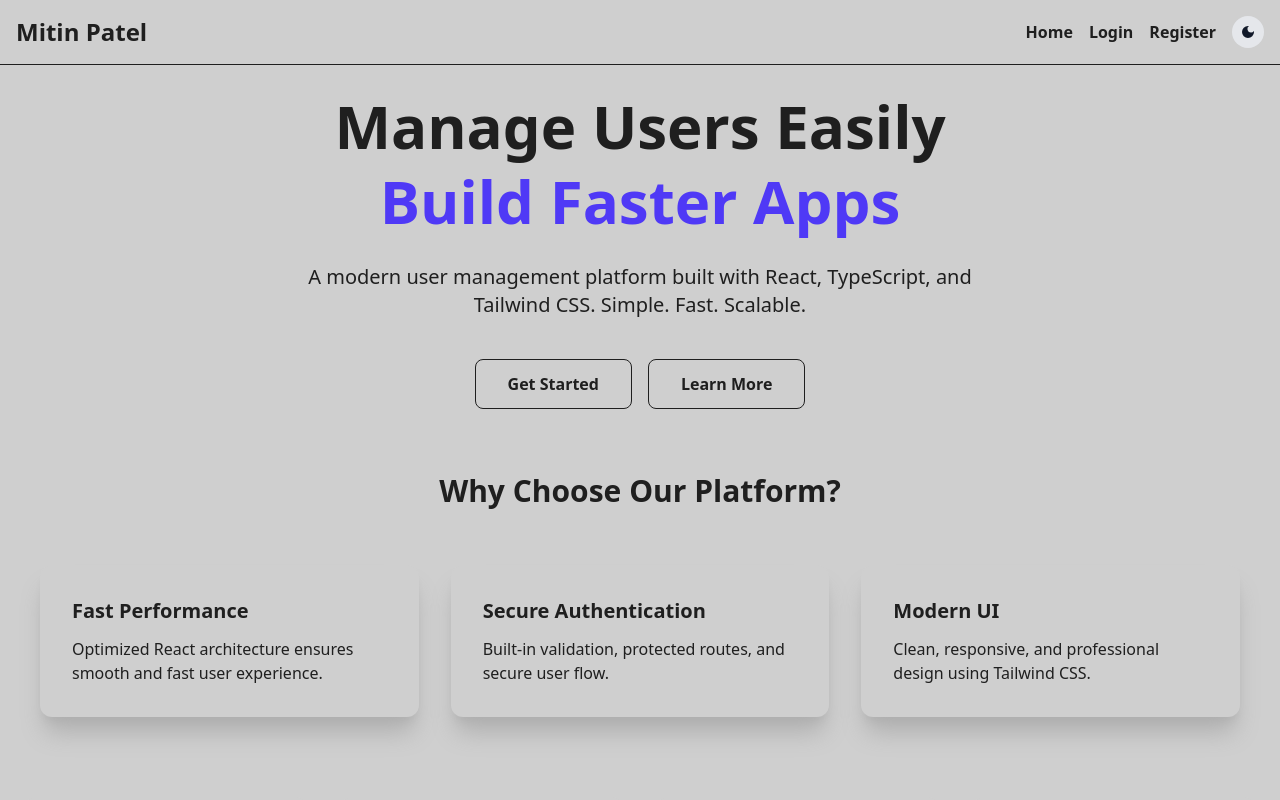
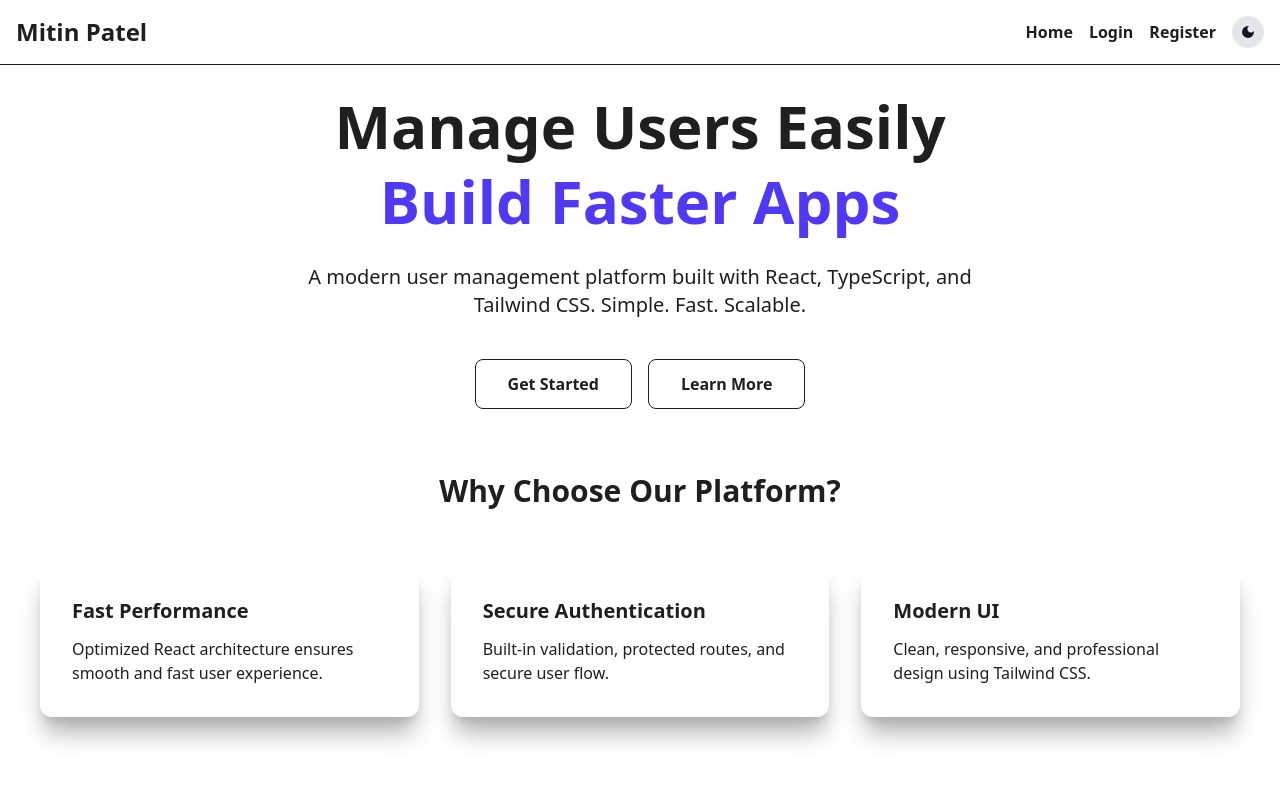
Before and after one commit to mitin-lakhani/CRUD-Demo, a React (Vite) app: page / in a window 1280 px wide. Shown: the top 800 px of the page. Built offline with nearby package versions, Linux system fonts and the light colour scheme.

Commit message:
Update Changes

```diff
--- a/src/index.css
+++ b/src/index.css
@@ -2,7 +2,7 @@
 
 :root {
   --primary: #145d99;
-  --background: #cfcfcf;
+  --background: #ffffff;
   --text: #1f1f1f;
    --card: #e0f2fe;
    --border-bottom:#ffffff;
```
Also changed, not shown: 1 other file (tests, documents, lock files or other folders).
